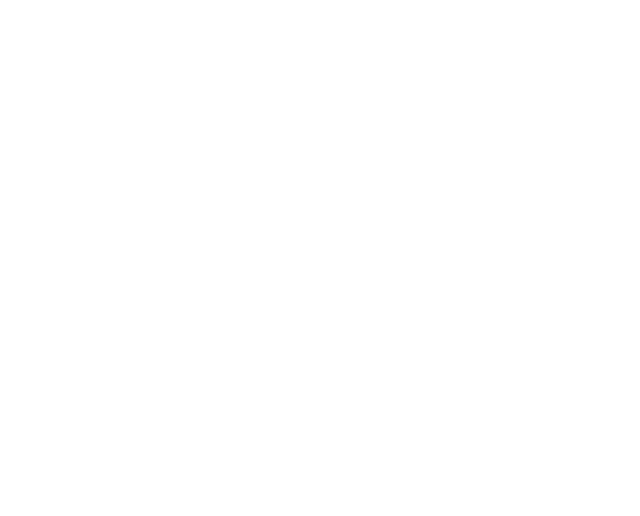
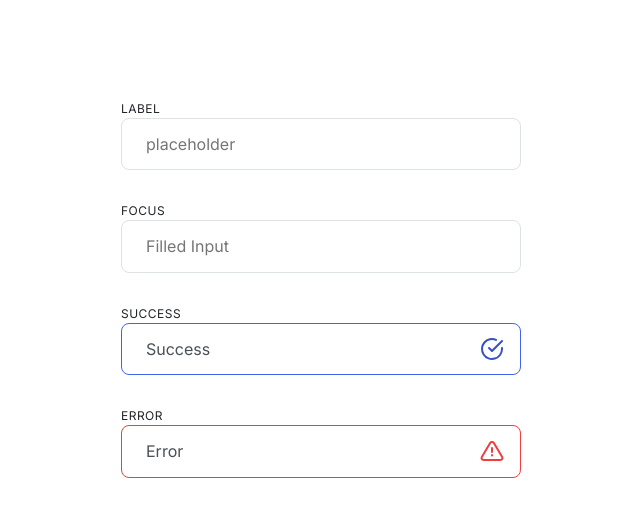
Before and after one commit to js-tasks-ru/htmlcss-20220120_a-k-r-a, a website: page 07-lection5/04-input/index.html in a window 1280 px wide. Shown: the whole page, without its empty margins (319-959 px from the left). Drawn offline with Linux system fonts and the light colour scheme.

Commit message:
added solution for 07-lection5/04-input

```diff
--- a/07-lection5/04-input/index.html
+++ b/07-lection5/04-input/index.html
@@ -1,11 +1,43 @@
 <!DOCTYPE html>
 <!-- Страница с полем ввода -->
-<html lang="ru">
+<html lang="en">
+
 <head>
+    <meta charset="UTF-8">
+    <meta http-equiv="X-UA-Compatible" content="IE=edge">
+    <meta name="viewport" content="width=device-width, initial-scale=1.0">
     <link rel="stylesheet" href="../../assets/css/main.css">
     <link rel="stylesheet" href="./input.css">
+    <title>Fields input</title>
+    <style>
+        .container {
+            display: flex;
+            flex-direction: column;
+            margin: 100px auto;
+            max-width: 400px;
+        }
+
+        .input_text-container {
+            margin-bottom: 2rem;
+        }
+
+    </style>
 </head>
+
 <body>
+    <div class="container">
+        <label for="f1" class="label">Label</label>
+        <input type="text" placeholder="placeholder" id="f1" class="input_text-container input_text">
 
+        <label for="f2" class="label">Focus</label>
+        <input type="text" placeholder="Filled Input" id="f1" class="input_text-container input_text">
+
+        <label for="f3" class="label">Success</label>
+        <input type="text" placeholder="Success" id="f1" class="input_text-container input_text input_text-success">
+
+        <label for="f4" class="label">Error</label>
+        <input type="text" placeholder="Error" id="f1" class="input_text-container input_text input_text-error">
+    </div>
 </body>
+
 </html>
--- a/07-lection5/04-input/input.css
+++ b/07-lection5/04-input/input.css
@@ -0,0 +1,35 @@
+.label {
+  font-size: .75rem;
+  line-height: 1.125rem;
+  letter-spacing: 0.04em;
+  text-transform: uppercase;
+  color: var(--grey3);
+}
+
+.input_text {
+  padding: 16px 24px;
+  border: 1px solid var(--grey-2);
+  border-radius: var(--border-radius);
+  color: var(--grey-2);
+}
+
+.input_text-success::placeholder,
+.input_text-error::placeholder {
+  color: var(--grey-4);
+}
+
+.input_text-success {
+  background-image: url(../../assets/images/icons/check-circle.svg);
+  background-repeat: no-repeat;
+  background-position: right 16px center;
+  border-color: var(--primary);
+  color: var(--grey-4);
+}
+
+.input_text-error {
+  background-image: url(../../assets/images/icons/alert-triangle.svg);
+  background-repeat: no-repeat;
+  background-position: right 16px center;
+  border-color: var(--error);
+  color: var(--grey-4);
+}
```
Also changed, not shown: assets/images/icons/alert-triangle.svg (added), assets/images/icons/check-circle.svg (added). Lines whose indentation alone changed are shown as unchanged.
